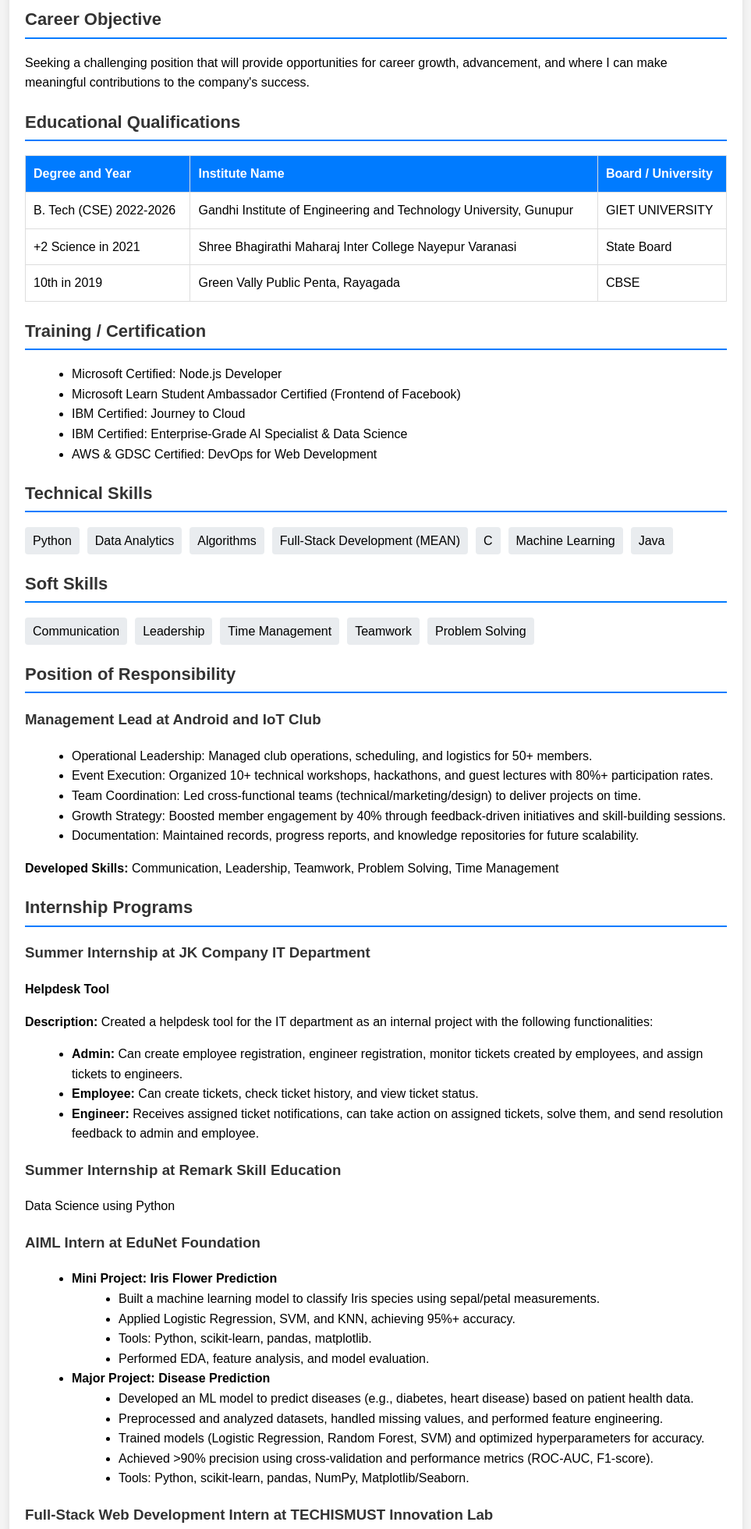
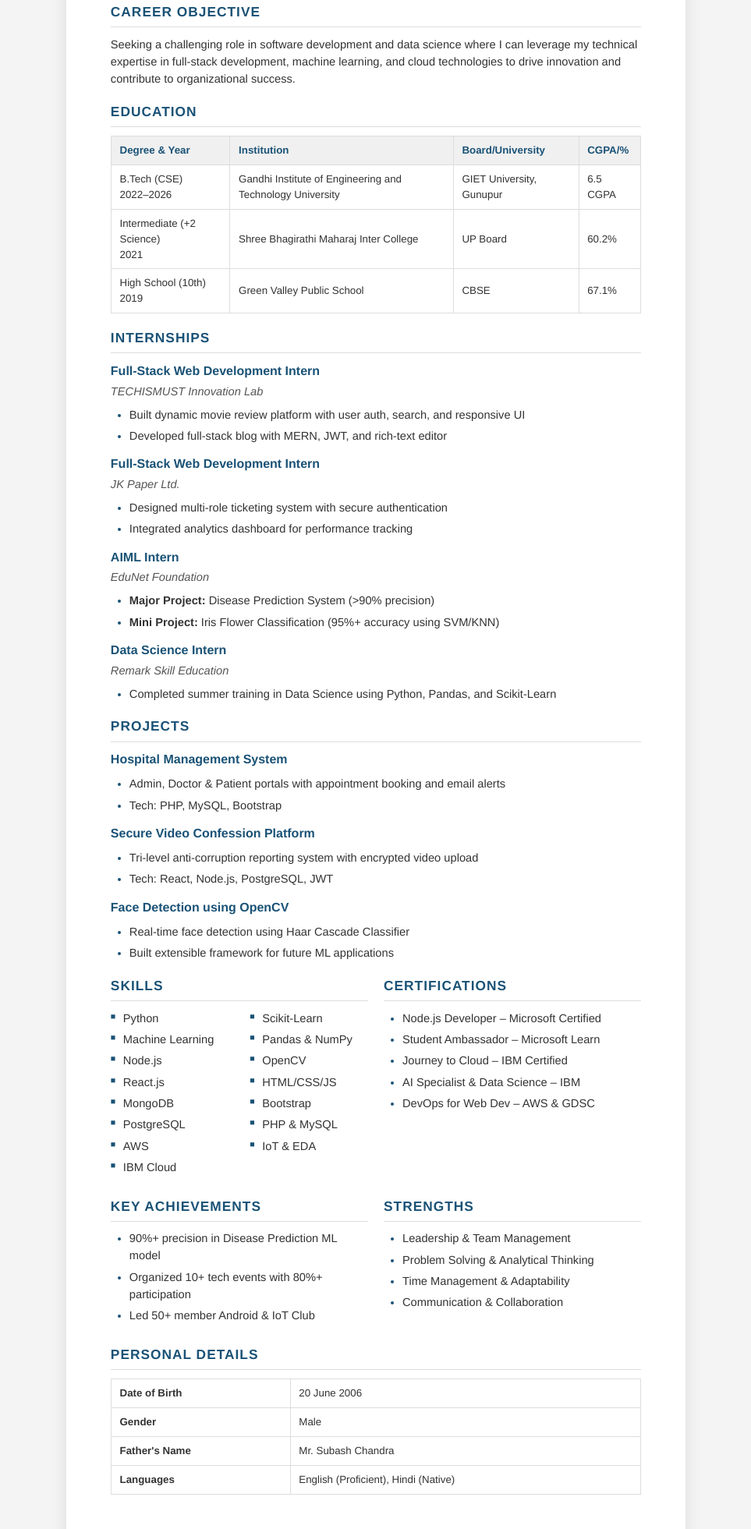
Before and after one commit to AK-WORLD01/abhishek_resume, a plain HTML site: page index.html in a window 1280 px wide. Shown: the part 285-2246 px from the top of the page at 78% size, without its empty margins (158-1121 px from the left). Drawn offline with nearby package versions, Linux system fonts and the light colour scheme; a web font is replaced by a local one.

Commit message:
Update index.html

```diff
--- a/index.html
+++ b/index.html
@@ -1,341 +1,408 @@
 <!DOCTYPE html>
 <html lang="en">
 <head>
-    <meta charset="UTF-8">
-    <meta name="viewport" content="width=device-width, initial-scale=1.0">
+  <meta charset="UTF-8" />
+  <meta name="viewport" content="width=device-width, initial-scale=1.0"/>
   <title>Abhishek Kumar - Resume</title>
+  <script src="https://cdnjs.cloudflare.com/ajax/libs/html2pdf.js/0.10.1/html2pdf.bundle.min.js"></script>
   <style>
+    @import url('https://fonts.googleapis.com/css2?family=Helvetica+Neue:wght@400;500;700&display=swap');
+
+    * {
+      margin: 0;
+      padding: 0;
+      box-sizing: border-box;
+    }
+
     body {
-            font-family: Arial, sans-serif;
-            margin: 0;
-            padding: 20px;
-            line-height: 1.6;
-            background-color: #f4f4f4;
+      font-family: 'Helvetica Neue', Arial, sans-serif;
+      background: #f4f4f4;
+      color: #333;
+      line-height: 1.5;
+      padding: 20px 0;
+      display: flex;
+      flex-direction: column;
+      align-items: center;
     }
-        .container {
-            max-width: 900px;
-            margin: auto;
-            background: #fff;
-            padding: 20px;
-            border-radius: 8px;
-            box-shadow: 0 0 10px rgba(0, 0, 0, 0.1);
+
+    .download-btn {
+      background: #1a5276;
+      color: white;
+      border: none;
+      padding: 12px 24px;
+      border-radius: 4px;
+      font-weight: 500;
+      font-size: 16px;
+      cursor: pointer;
+      margin-bottom: 20px;
+      display: flex;
+      align-items: center;
+      gap: 8px;
+      box-shadow: 0 2px 8px rgba(0,0,0,0.15);
     }
-        h1, h2, h3 {
-            color: #333;
+
+    .download-btn:hover {
+      background: #154360;
     }
-        h1 {
+
+    .resume {
+      width: 210mm;
+      min-height: 297mm;
+      background: white;
+      padding: 18mm 15mm;
+      box-shadow: 0 0 20px rgba(0,0,0,0.1);
+      font-size: 11pt;
+    }
+
+    .header {
       text-align: center;
-            font-size: 28px;
-            margin-bottom: 10px;
+      margin-bottom: 12pt;
+      border-bottom: 2pt solid #1a5276;
+      padding-bottom: 8pt;
     }
-        .contact-info {
-            text-align: center;
-            margin-bottom: 20px;
-            font-size: 16px;
+
+    .header h1 {
+      font-size: 24pt;
+      font-weight: 700;
+      color: #1a5276;
+      margin-bottom: 4pt;
+      letter-spacing: 1px;
     }
+
+    .header p {
+      font-size: 12pt;
+      color: #555;
+      margin: 2pt 0;
+    }
+
     .section {
-            margin-bottom: 20px;
+      margin-top: 14pt;
     }
-        .section h2 {
-            border-bottom: 2px solid #007bff;
-            padding-bottom: 5px;
-            font-size: 22px;
+
+    .section-title {
+      font-size: 13pt;
+      font-weight: 700;
+      color: #1a5276;
+      text-transform: uppercase;
+      letter-spacing: 1px;
+      border-bottom: 1pt solid #ddd;
+      padding-bottom: 4pt;
+      margin-bottom: 8pt;
     }
+
+    .content {
+      margin-bottom: 10pt;
+    }
+
+    .job-title {
+      font-weight: 700;
+      font-size: 12pt;
+      color: #1a5276;
+      margin-bottom: 2pt;
+    }
+
+    .company {
+      font-style: italic;
+      color: #555;
+      margin-bottom: 4pt;
+    }
+
+    ul {
+      margin: 6pt 0;
+      padding-left: 18pt;
+    }
+
+    li {
+      margin-bottom: 4pt;
+      position: relative;
+    }
+
+    li::marker {
+      color: #1a5276;
+      font-weight: bold;
+    }
+
+    .two-col {
+      display: grid;
+      grid-template-columns: 1fr 1fr;
+      gap: 15pt;
+      margin-top: 8pt;
+    }
+
+    .skills-list {
+      columns: 2;
+      column-gap: 20pt;
+      list-style: none;
+      padding-left: 0;
+    }
+
+    .skills-list li {
+      margin-bottom: 4pt;
+      position: relative;
+      padding-left: 12pt;
+    }
+
+    .skills-list li::before {
+      content: "■";
+      color: #1a5276;
+      position: absolute;
+      left: 0;
+      font-size: 8pt;
+    }
+
     table {
       width: 100%;
       border-collapse: collapse;
-            margin-bottom: 20px;
+      margin-top: 8pt;
+      font-size: 10pt;
     }
-        table, th, td {
-            border: 1px solid #ddd;
-        }
+
     th, td {
-            padding: 10px;
+      border: 1pt solid #ddd;
+      padding: 6pt 8pt;
       text-align: left;
     }
+
     th {
-            background-color: #007bff;
-            color: white;
+      background-color: #f0f0f0;
+      font-weight: 700;
+      color: #1a5276;
     }
-        ul {
-            list-style-type: disc;
-            margin-left: 20px;
-        }
-        .skills, .soft-skills {
-            display: flex;
-            flex-wrap: wrap;
-            gap: 10px;
-        }
-        .skills span, .soft-skills span {
-            background-color: #e9ecef;
-            padding: 5px 10px;
-            border-radius: 4px;
-        }
-        .signature {
-            text-align: right;
-            margin-top: 20px;
-            font-style: italic;
-        }
-        .download-btn {
-            display: block;
-            width: 200px;
-            margin: 20px auto;
-            padding: 10px;
-            background-color: #007bff;
-            color: white;
-            text-align: center;
-            border-radius: 5px;
-            text-decoration: none;
-            font-weight: bold;
-        }
+
     @media print {
-            .download-btn {
-                display: none;
-            }
+      body, .resume { background: white; box-shadow: none; margin: 0; padding: 0; }
+      .download-btn { display: none; }
+      .resume { padding: 15mm; width: 100%; }
     }
   </style>
-    <!-- jsPDF library for PDF generation -->
-    <script src="https://cdnjs.cloudflare.com/ajax/libs/jspdf/2.5.1/jspdf.umd.min.js"></script>
-    <script src="https://cdnjs.cloudflare.com/ajax/libs/html2canvas/1.4.1/html2canvas.min.js"></script>
 </head>
 <body>
-    <a href="#" class="download-btn" id="downloadBtn">Download as PDF</a>
 
-    <div class="container" id="resumeContent">
+  <button class="download-btn" id="downloadPdf">
+    Download PDF
+  </button>
+
+  <div class="resume" id="resumeContent">
+
+    <!-- Header -->
+    <div class="header">
       <h1>ABHISHEK KUMAR</h1>
-        <div class="contact-info">
-            <p>B. Tech (Computer Science and Engineering)</p>
-            <p>Email: 22cse357.abhishekkumar@giet.edu | Phone: +917518531311</p>
+      <p>+91 75185 31311 | 22cse357.abhishekkumar@giet.edu</p>
+      <p>Barahi Newada, Varanasi, Uttar Pradesh - 221207</p>
     </div>
 
+    <!-- Career Objective -->
     <div class="section">
-            <h2>Career Objective</h2>
-            <p>Seeking a challenging position that will provide opportunities for career growth, advancement, and where I can make meaningful contributions to the company's success.</p>
+      <div class="section-title">Career Objective</div>
+      <div class="content">
+        <p>Seeking a challenging role in software development and data science where I can leverage my technical expertise in full-stack development, machine learning, and cloud technologies to drive innovation and contribute to organizational success.</p>
+      </div>
     </div>
 
+    <!-- Education -->
     <div class="section">
-            <h2>Educational Qualifications</h2>
+      <div class="section-title">Education</div>
+      <table>
+        <thead>
+          <tr>
+            <th>Degree & Year</th>
+            <th>Institution</th>
+            <th>Board/University</th>
+            <th>CGPA/%</th>
+          </tr>
+        </thead>
+        <tbody>
+          <tr>
+            <td>B.Tech (CSE)<br>2022–2026</td>
+            <td>Gandhi Institute of Engineering and Technology University</td>
+            <td>GIET University, Gunupur</td>
+            <td>6.5 CGPA</td>
+          </tr>
+          <tr>
+            <td>Intermediate (+2 Science)<br>2021</td>
+            <td>Shree Bhagirathi Maharaj Inter College</td>
+            <td>UP Board</td>
+            <td>60.2%</td>
+          </tr>
+          <tr>
+            <td>High School (10th)<br>2019</td>
+            <td>Green Valley Public School</td>
+            <td>CBSE</td>
+            <td>67.1%</td>
+          </tr>
+        </tbody>
+      </table>
+    </div>
+
+    <!-- Internships -->
+    <div class="section">
+      <div class="section-title">Internships</div>
+
+      <div class="content">
+        <div class="job-title">Full-Stack Web Development Intern</div>
+        <div class="company">TECHISMUST Innovation Lab</div>
+        <ul>
+          <li>Built dynamic movie review platform with user auth, search, and responsive UI</li>
+          <li>Developed full-stack blog with MERN, JWT, and rich-text editor</li>
+        </ul>
+      </div>
+
+      <div class="content">
+        <div class="job-title">Full-Stack Web Development Intern</div>
+        <div class="company">JK Paper Ltd.</div>
+        <ul>
+          <li>Designed multi-role ticketing system with secure authentication</li>
+          <li>Integrated analytics dashboard for performance tracking</li>
+        </ul>
+      </div>
+
+      <div class="content">
+        <div class="job-title">AIML Intern</div>
+        <div class="company">EduNet Foundation</div>
+        <ul>
+          <li><strong>Major Project:</strong> Disease Prediction System (>90% precision)</li>
+          <li><strong>Mini Project:</strong> Iris Flower Classification (95%+ accuracy using SVM/KNN)</li>
+        </ul>
+      </div>
+
+      <div class="content">
+        <div class="job-title">Data Science Intern</div>
+        <div class="company">Remark Skill Education</div>
+        <ul>
+          <li>Completed summer training in Data Science using Python, Pandas, and Scikit-Learn</li>
+        </ul>
+      </div>
+    </div>
+
+    <!-- Projects -->
+    <div class="section">
+      <div class="section-title">Projects</div>
+
+      <div class="content">
+        <div class="job-title">Hospital Management System</div>
+        <ul>
+          <li>Admin, Doctor & Patient portals with appointment booking and email alerts</li>
+          <li>Tech: PHP, MySQL, Bootstrap</li>
+        </ul>
+      </div>
+
+      <div class="content">
+        <div class="job-title">Secure Video Confession Platform</div>
+        <ul>
+          <li>Tri-level anti-corruption reporting system with encrypted video upload</li>
+          <li>Tech: React, Node.js, PostgreSQL, JWT</li>
+        </ul>
+      </div>
+
+      <div class="content">
+        <div class="job-title">Face Detection using OpenCV</div>
+        <ul>
+          <li>Real-time face detection using Haar Cascade Classifier</li>
+          <li>Built extensible framework for future ML applications</li>
+        </ul>
+      </div>
+    </div>
+
+    <!-- Skills & Certifications -->
+    <div class="section">
+      <div class="two-col">
+        <div>
+          <div class="section-title">Skills</div>
+          <ul class="skills-list">
+            <li>Python</li>
+            <li>Machine Learning</li>
+            <li>Node.js</li>
+            <li>React.js</li>
+            <li>MongoDB</li>
+            <li>PostgreSQL</li>
+            <li>AWS</li>
+            <li>IBM Cloud</li>
+            <li>Scikit-Learn</li>
+            <li>Pandas & NumPy</li>
+            <li>OpenCV</li>
+            <li>HTML/CSS/JS</li>
+            <li>Bootstrap</li>
+            <li>PHP & MySQL</li>
+            <li>IoT & EDA</li>
+          </ul>
+        </div>
+
+        <div>
+          <div class="section-title">Certifications</div>
+          <ul>
+            <li>Node.js Developer – Microsoft Certified</li>
+            <li>Student Ambassador – Microsoft Learn</li>
+            <li>Journey to Cloud – IBM Certified</li>
+            <li>AI Specialist & Data Science – IBM</li>
+            <li>DevOps for Web Dev – AWS & GDSC</li>
+          </ul>
+        </div>
+      </div>
+    </div>
+
+    <!-- Achievements & Strengths -->
+    <div class="section">
+      <div class="two-col">
+        <div>
+          <div class="section-title">Key Achievements</div>
+          <ul>
+            <li>90%+ precision in Disease Prediction ML model</li>
+            <li>Organized 10+ tech events with 80%+ participation</li>
+            <li>Led 50+ member Android & IoT Club</li>
+          </ul>
+        </div>
+
+        <div>
+          <div class="section-title">Strengths</div>
+          <ul>
+            <li>Leadership & Team Management</li>
+            <li>Problem Solving & Analytical Thinking</li>
+            <li>Time Management & Adaptability</li>
+            <li>Communication & Collaboration</li>
+          </ul>
+        </div>
+      </div>
+    </div>
+
+    <!-- Personal Details -->
+    <div class="section">
+      <div class="section-title">Personal Details</div>
       <table>
         <tr>
-                    <th>Degree and Year</th>
-                    <th>Institute Name</th>
-                    <th>Board / University</th>
-
+          <td><strong>Date of Birth</strong></td>
+          <td>20 June 2006</td>
         </tr>
         <tr>
-                    <td>B. Tech (CSE) 2022-2026</td>
-                    <td>Gandhi Institute of Engineering and Technology University, Gunupur</td>
-                    <td>GIET UNIVERSITY</td>
-
+          <td><strong>Gender</strong></td>
+          <td>Male</td>
         </tr>
         <tr>
-                    <td>+2 Science in 2021</td>
-                    <td>Shree Bhagirathi Maharaj Inter College Nayepur Varanasi</td>
-                    <td>State Board</td>
-
+          <td><strong>Father's Name</strong></td>
+          <td>Mr. Subash Chandra</td>
         </tr>
         <tr>
-                    <td>10th in 2019</td>
-                    <td>Green Vally Public Penta, Rayagada</td>
-                    <td>CBSE</td>
-
+          <td><strong>Languages</strong></td>
+          <td>English (Proficient), Hindi (Native)</td>
         </tr>
       </table>
     </div>
 
-        <div class="section">
-            <h2>Training / Certification</h2>
-            <ul>
-                <li>Microsoft Certified: Node.js Developer</li>
-                <li>Microsoft Learn Student Ambassador Certified (Frontend of Facebook)</li>
-                <li>IBM Certified: Journey to Cloud</li>
-                <li>IBM Certified: Enterprise-Grade AI Specialist & Data Science</li>
-                <li>AWS & GDSC Certified: DevOps for Web Development</li>
-            </ul>
-        </div>
-
-        <div class="section">
-            <h2>Technical Skills</h2>
-            <div class="skills">
-                <span>Python</span>
-                <span>Data Analytics</span>
-                <span>Algorithms</span>
-                <span>Full-Stack Development (MEAN)</span>
-                <span>C</span>
-                <span>Machine Learning</span>
-                <span>Java</span>
-            </div>
-        </div>
-
-        <div class="section">
-            <h2>Soft Skills</h2>
-            <div class="soft-skills">
-                <span>Communication</span>
-                <span>Leadership</span>
-                <span>Time Management</span>
-                <span>Teamwork</span>
-                <span>Problem Solving</span>
-            </div>
-        </div>
-
-        <div class="section">
-            <h2>Position of Responsibility</h2>
-            <h3>Management Lead at Android and IoT Club</h3>
-            <ul>
-                <li>Operational Leadership: Managed club operations, scheduling, and logistics for 50+ members.</li>
-                <li>Event Execution: Organized 10+ technical workshops, hackathons, and guest lectures with 80%+ participation rates.</li>
-                <li>Team Coordination: Led cross-functional teams (technical/marketing/design) to deliver projects on time.</li>
-                <li>Growth Strategy: Boosted member engagement by 40% through feedback-driven initiatives and skill-building sessions.</li>
-                <li>Documentation: Maintained records, progress reports, and knowledge repositories for future scalability.</li>
-            </ul>
-            <p><strong>Developed Skills:</strong> Communication, Leadership, Teamwork, Problem Solving, Time Management</p>
-        </div>
-
-        <div class="section">
-            <h2>Internship Programs</h2>
-            <h3>Summer Internship at JK Company IT Department</h3>
-            <p><strong>Helpdesk Tool</strong></p>
-            <p><strong>Description:</strong> Created a helpdesk tool for the IT department as an internal project with the following functionalities:</p>
-            <ul>
-                <li><strong>Admin:</strong> Can create employee registration, engineer registration, monitor tickets created by employees, and assign tickets to engineers.</li>
-                <li><strong>Employee:</strong> Can create tickets, check ticket history, and view ticket status.</li>
-                <li><strong>Engineer:</strong> Receives assigned ticket notifications, can take action on assigned tickets, solve them, and send resolution feedback to admin and employee.</li>
-            </ul>
-            <h3>Summer Internship at Remark Skill Education</h3>
-            <p>Data Science using Python</p>
-            <h3>AIML Intern at EduNet Foundation</h3>
-            <ul>
-                <li><strong>Mini Project: Iris Flower Prediction</strong>
-                    <ul>
-                        <li>Built a machine learning model to classify Iris species using sepal/petal measurements.</li>
-                        <li>Applied Logistic Regression, SVM, and KNN, achieving 95%+ accuracy.</li>
-                        <li>Tools: Python, scikit-learn, pandas, matplotlib.</li>
-                        <li>Performed EDA, feature analysis, and model evaluation.</li>
-                    </ul>
-                </li>
-                <li><strong>Major Project: Disease Prediction</strong>
-                    <ul>
-                        <li>Developed an ML model to predict diseases (e.g., diabetes, heart disease) based on patient health data.</li>
-                        <li>Preprocessed and analyzed datasets, handled missing values, and performed feature engineering.</li>
-                        <li>Trained models (Logistic Regression, Random Forest, SVM) and optimized hyperparameters for accuracy.</li>
-                        <li>Achieved >90% precision using cross-validation and performance metrics (ROC-AUC, F1-score).</li>
-                        <li>Tools: Python, scikit-learn, pandas, NumPy, Matplotlib/Seaborn.</li>
-                    </ul>
-                </li>
-            </ul>
-            <h3>Full-Stack Web Development Intern at TECHISMUST Innovation Lab</h3>
-            <ul>
-                <li><strong>Movie Website (HTML, CSS, JavaScript, SQL)</strong>
-                    <ul>
-                        <li>Developed a dynamic movie review platform with user authentication and search functionality.</li>
-                        <li>Designed a responsive UI with CSS animations and interactive elements (ratings, filters).</li>
-                        <li>Integrated SQL database to store user profiles, movie details, and reviews.</li>
-                        <li>Implemented AJAX for seamless data fetching and DOM updates.</li>
-                    </ul>
-                </li>
-                <li><strong>Blog Website with CMS (React.js, Bootstrap, MongoDB, Node.js)</strong>
-                    <ul>
-                        <li>Built a full-stack blog with CRUD operations for posts, user comments, and likes.</li>
-                        <li>Used React hooks for state management and Bootstrap for mobile-first design.</li>
-                        <li>Connected to MongoDB (MERN stack) for scalable data storage and retrieval.</li>
-                        <li>Added features like JWT authentication and rich-text editing (e.g., TinyMCE).</li>
-                    </ul>
-                </li>
-            </ul>
-        </div>
-
-        <div class="section">
-            <h2>Project Details</h2>
-            <h3>Hospital Management System</h3>
-            <p><strong>Languages Used:</strong> HTML, CSS, PHP, MySQL</p>
-            <p><strong>Description:</strong></p>
-            <ul>
-                <li>Developed secure web system for admin, doctors, and patients.</li>
-                <li>Implemented appointment booking with email notifications.</li>
-                <li>Created patient records and billing management.</li>
-                <li>Built with PHP backend and MySQL database.</li>
-                <li>Designed responsive UI with HTML/CSS.</li>
-            </ul>
-
-            <h3>Secure Video Confession Platform</h3>
-            <p><strong>Languages Used:</strong> React, Node.js, PostgreSQL</p>
-            <p><strong>Description:</strong></p>
-            <ul>
-                <li>Developed a secure tri-level reporting system to combat government corruption using public whistleblowing, employee case management, and admin oversight.</li>
-                <li>Public Portal: Complaint submission, real-time tracking.</li>
-                <li>Employee Module: Case assignment, evidence verification, progress updates.</li>
-                <li>Admin Dashboard: Monitoring, analytics, escalation of unresolved cases.</li>
-            </ul>
-
-            <h3>Face Detection using OpenCV</h3>
-            <p><strong>Language Used:</strong> Python</p>
-            <p><strong>Description:</strong></p>
-            <ul>
-                <li>A haar-cascade file was taken as a pretrained model and using OpenCV's drawbox feature and the model, we can detect faces in the live feed of a webcam.</li>
-                <li>Used minimum possible lines of code, high accuracy.</li>
-                <li>To be able to draw a box around detected faces, for future applications such as facial recognition.</li>
-                <li><strong>Skills Developed:</strong> OpenCV, Computer Vision, Machine Learning.</li>
-            </ul>
-        </div>
-
-        <div class="section">
-            <h2>Personal Details</h2>
-            <ul>
-                <li><strong>Date of Birth:</strong> 20/06/2006</li>
-                <li><strong>Gender:</strong> Male</li>
-                <li><strong>Father's Name:</strong> Mr. Subash Chandra</li>
-                <li><strong>Address:</strong> Barahi Newada, Varanasi (221207)</li>
-                <li><strong>Alternate Phone Number:</strong> 7518531311</li>
-                <li><strong>Languages Known:</strong> English, Hindi</li>
-                <li><strong>Interests & Hobbies:</strong> Creating websites, Reading Books, Drawing</li>
-            </ul>
-        </div>
-
-        <div class="signature">
-            <p>Place: Gunupur, Odisha</p>
-            <p>Abhishek Kumar</p>
-        </div>
   </div>
 
   <script>
-        document.getElementById('downloadBtn').addEventListener('click', function() {
-            // Initialize jsPDF
-            const { jsPDF } = window.jspdf;
-            const doc = new jsPDF('p', 'mm', 'a4');
-
-            // Get the resume content element
+    document.getElementById('downloadPdf').addEventListener('click', () => {
       const element = document.getElementById('resumeContent');
-
-            // Use html2canvas to capture the content
-            html2canvas(element, {
-                scale: 2, // Higher quality
-                logging: false,
-                useCORS: true
-            }).then(canvas => {
-                const imgData = canvas.toDataURL('image/png');
-                const imgWidth = 210; // A4 width in mm
-                const pageHeight = 295; // A4 height in mm
-                const imgHeight = canvas.height * imgWidth / canvas.width;
-
-                let heightLeft = imgHeight;
-                let position = 0;
-
-                // Add first page
-                doc.addImage(imgData, 'PNG', 0, position, imgWidth, imgHeight);
-                heightLeft -= pageHeight;
-
-                // Add additional pages if needed
-                while (heightLeft >= 0) {
-                    position = heightLeft - imgHeight;
-                    doc.addPage();
-                    doc.addImage(imgData, 'PNG', 0, position, imgWidth, imgHeight);
-                    heightLeft -= pageHeight;
-                }
-
-                // Save the PDF
-                doc.save('Abhishek_Kumar_Resume.pdf');
-            });
+      html2pdf()
+        .set({
+          margin: [10, 10, 10, 10],
+          filename: 'Abhishek_Kumar_Resume.pdf',
+          html2canvas: { scale: 2, useCORS: true },
+          jsPDF: { unit: 'mm', format: 'a4', orientation: 'portrait' }
+        })
+        .from(element)
+        .save();
     });
   </script>
+
 </body>
 </html>
```
Lines whose indentation alone changed are shown as unchanged.
